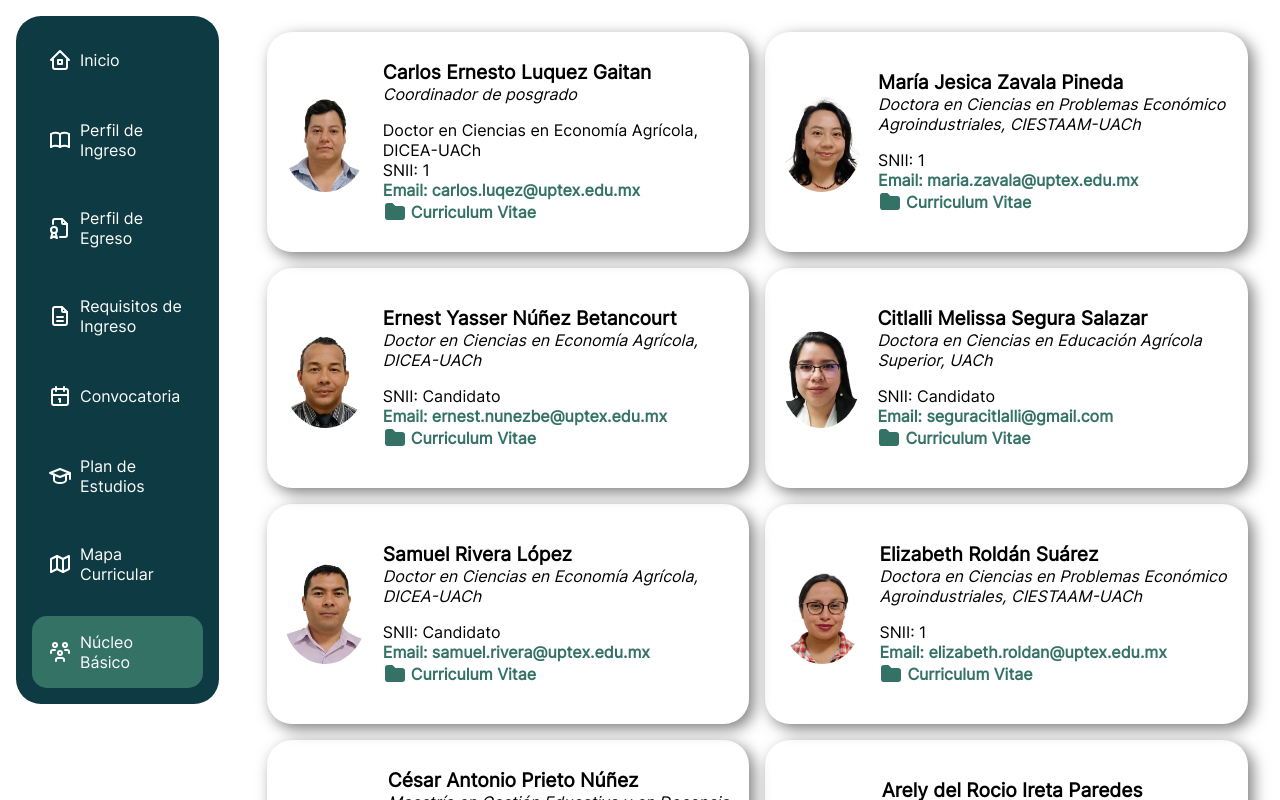
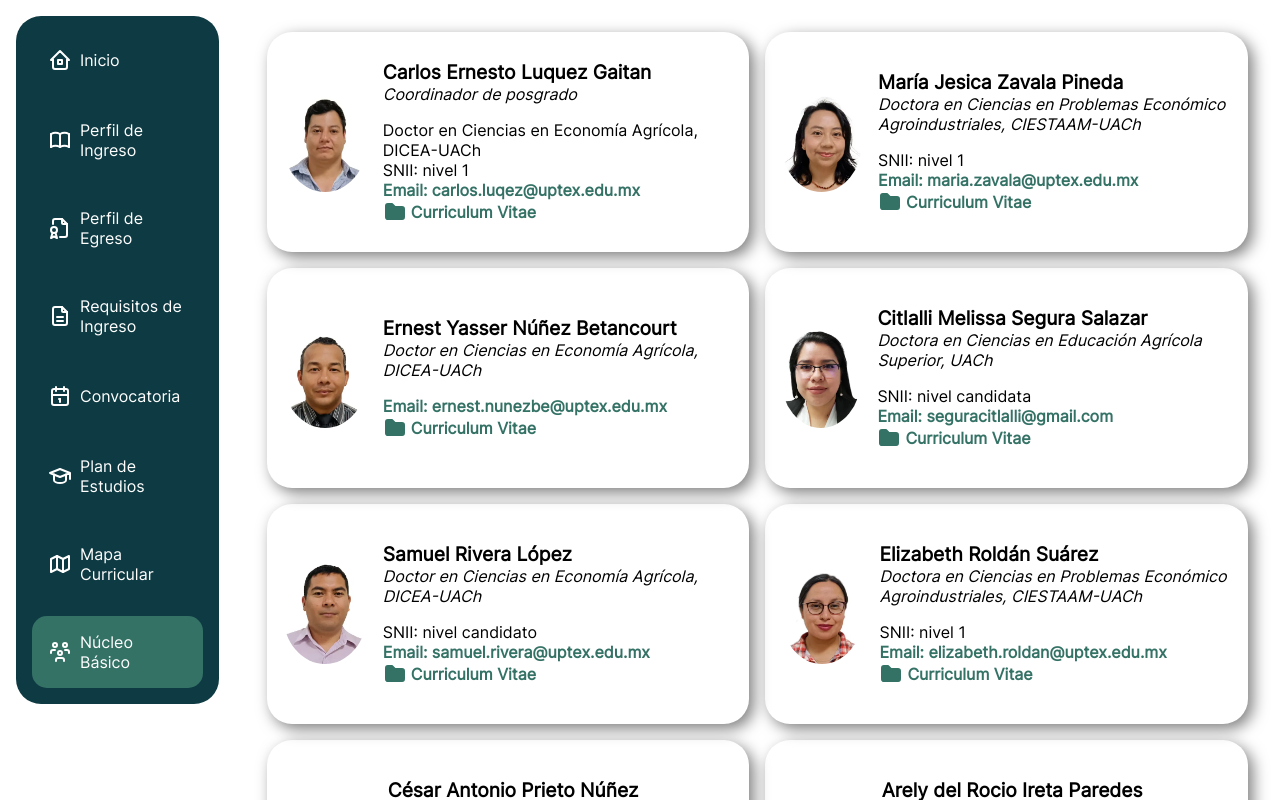
Before and after one commit to Daniel-Vargas-Tapia/maestria-mcoloin, a React (Vite) app: page / in a window 1280 px wide. Both pictures are taken after a click on the button "Núcleo Básico". Shown: the part 640-1440 px from the top of the page. Built offline with nearby package versions, Linux system fonts and the light colour scheme.

Commit message:
Correccion de SNII

```diff
--- a/src/mocks/docentes.json
+++ b/src/mocks/docentes.json
@@ -22,7 +22,7 @@
             "nombre": "Ernest Yasser Núñez Betancourt",
             "cargo": "Doctor en Ciencias en Economía Agrícola, DICEA-UACh",
             "titulo": "",
-            "sni": "Candidato",
+            "sni": "",
             "email": "ernest.nunezbe@uptex.edu.mx",
             "cv": "CV/CVErnest.pdf",
             "foto": "/docentes/ernest.webp"
@@ -31,7 +31,7 @@
             "nombre": "Citlalli Melissa Segura Salazar",
             "cargo": "Doctora en Ciencias en Educación Agrícola Superior, UACh",
             "titulo": "",
-            "sni": "Candidato",
+            "sni": "candidata",
             "email": "seguracitlalli@gmail.com",
             "cv": "CV/CVCitlali.pdf",
             "foto": "/docentes/citlalli.webp"
@@ -40,7 +40,7 @@
             "nombre": "Samuel Rivera López",
             "cargo": "Doctor en Ciencias en Economía Agrícola, DICEA-UACh",
             "titulo": "",
-            "sni": "Candidato",
+            "sni": "candidato",
             "email": "samuel.rivera@uptex.edu.mx",
             "cv": "CV/CVSamuel.pdf",
             "foto": "docentes/samuel.webp"
@@ -58,7 +58,7 @@
             "nombre": "César Antonio Prieto Núñez",
             "cargo": "Maestría en Gestión Educativa y en Docencia",
             "titulo": "Doctorado en Educación en curso, Universidad OMI",
-
+            "sni": "",
             "email": "capenru@uptex.edu.mx",
             "cv": "CV/CVPrieto.pdf",
             "foto": "/docentes/prieto.webp"
--- a/src/pages/nucleo_academico.jsx
+++ b/src/pages/nucleo_academico.jsx
@@ -12,7 +12,11 @@ export function NucleoAcademico () {
               <h3>{docente.nombre}</h3>
               <h4>{docente.cargo}</h4>
               <p>{docente.titulo}</p>
-              <p>SNII: {docente.sni}</p>
+              {
+                docente.sni === ''
+                  ? null
+                  : <p>SNII: nivel {docente.sni}</p>
+              }
               <p className={styles.email}>Email: {docente.email}</p>
               <a className={styles.cv} href={docente.cv} target='_blank' rel='noopener noreferrer'> <span className={styles.icon}><IconFolderFilled /> Curriculum Vitae</span> </a>
             </div>
```
